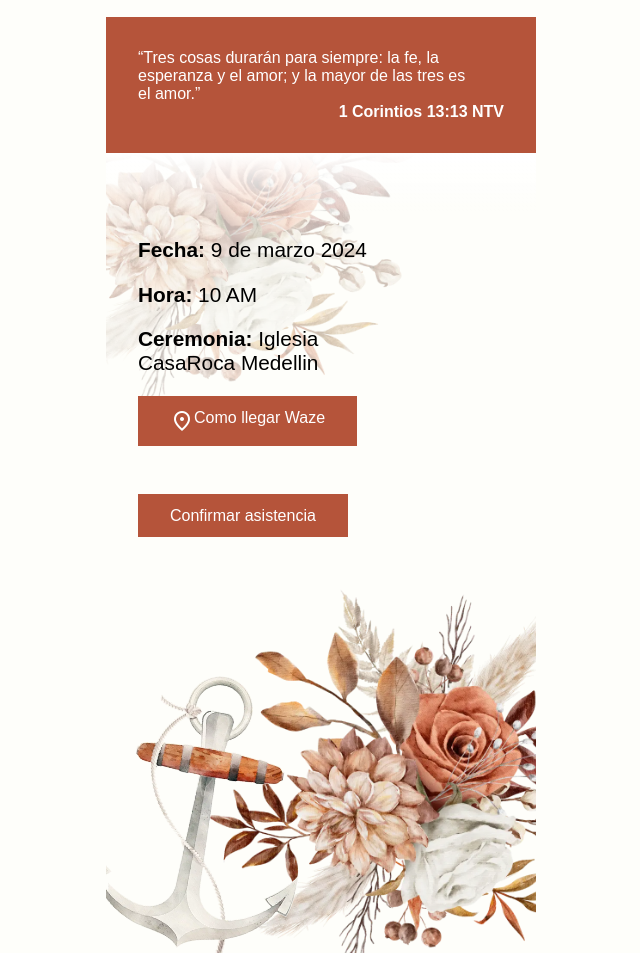
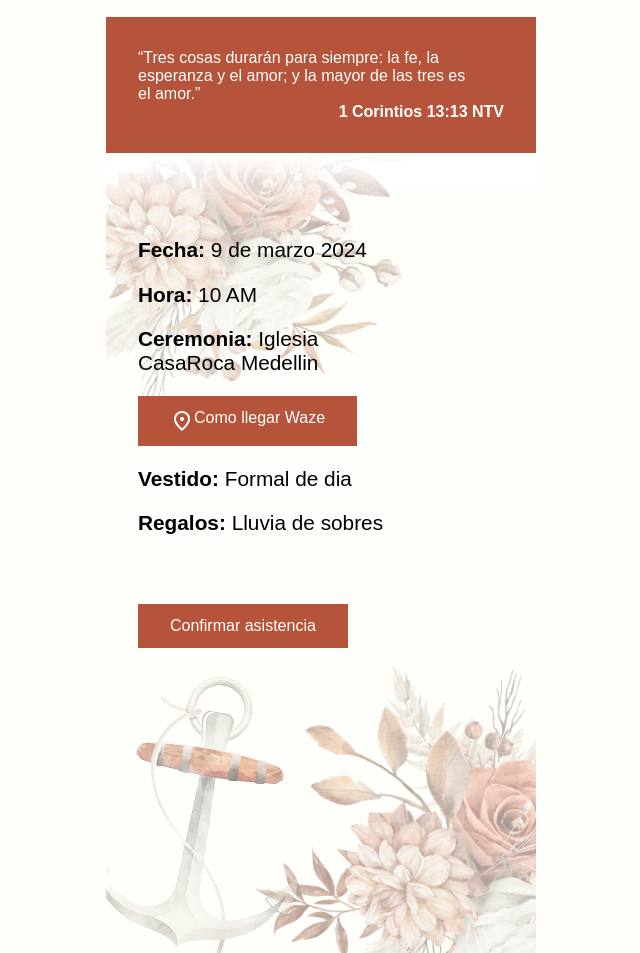
Before and after one commit to JoezerG/invitacionboda, an Astro site: page / in a window 1280 px wide. Shown: the part 783-1736 px from the top of the page, without its empty margins (319-959 px from the left). Built offline with nearby package versions, Linux system fonts and the light colour scheme; Astro itself is replaced by a stand-in of ours.

Commit message:
add data

```diff
--- a/src/components/MainContainer.astro
+++ b/src/components/MainContainer.astro
@@ -54,6 +54,14 @@ const WSLINK = `https://wa.me/573175224134?text=${encodeURI(
           </>
         )
       }
+      <p>
+        <b>Vestido:</b>
+        <span>Formal de dia</span>
+      </p>
+      <p>
+        <b>Regalos:</b>
+        <span>Lluvia de sobres</span>
+      </p>
     </div>
     <div class="action">
       <a href={WSLINK}>Confirmar asistencia</a>
@@ -142,13 +150,16 @@ const WSLINK = `https://wa.me/573175224134?text=${encodeURI(
         opacity: 0.3;
       }
       &.bottom {
-        right: -100px;
+        right: -150px;
+        bottom: -120px;
+        opacity: 0.4;
       }
 
       &.ancla {
         bottom: -95px;
         left: -120px;
         transform: scale(0.65) rotateZ(40deg);
+        opacity: 0.5;
       }
     }
   }
```
